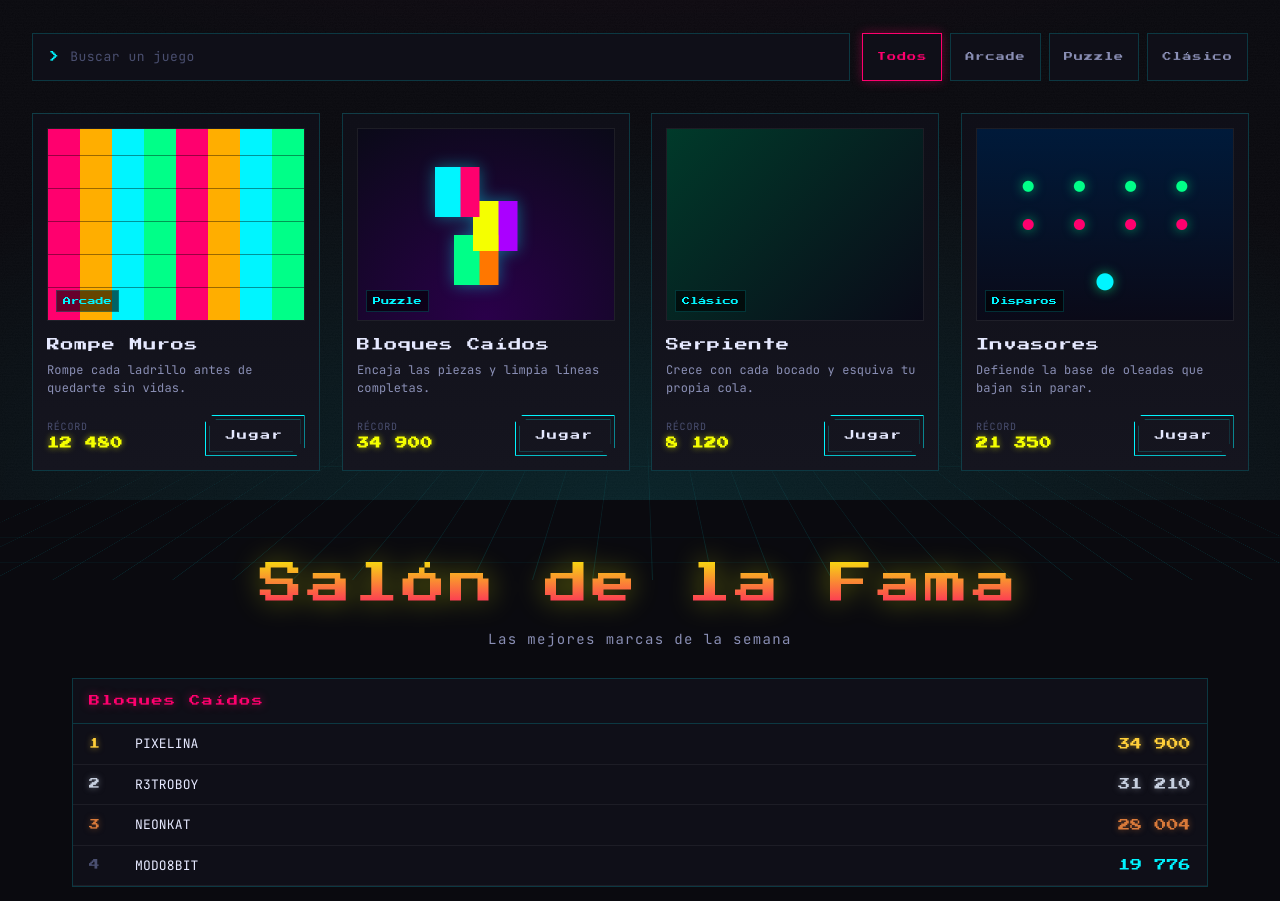
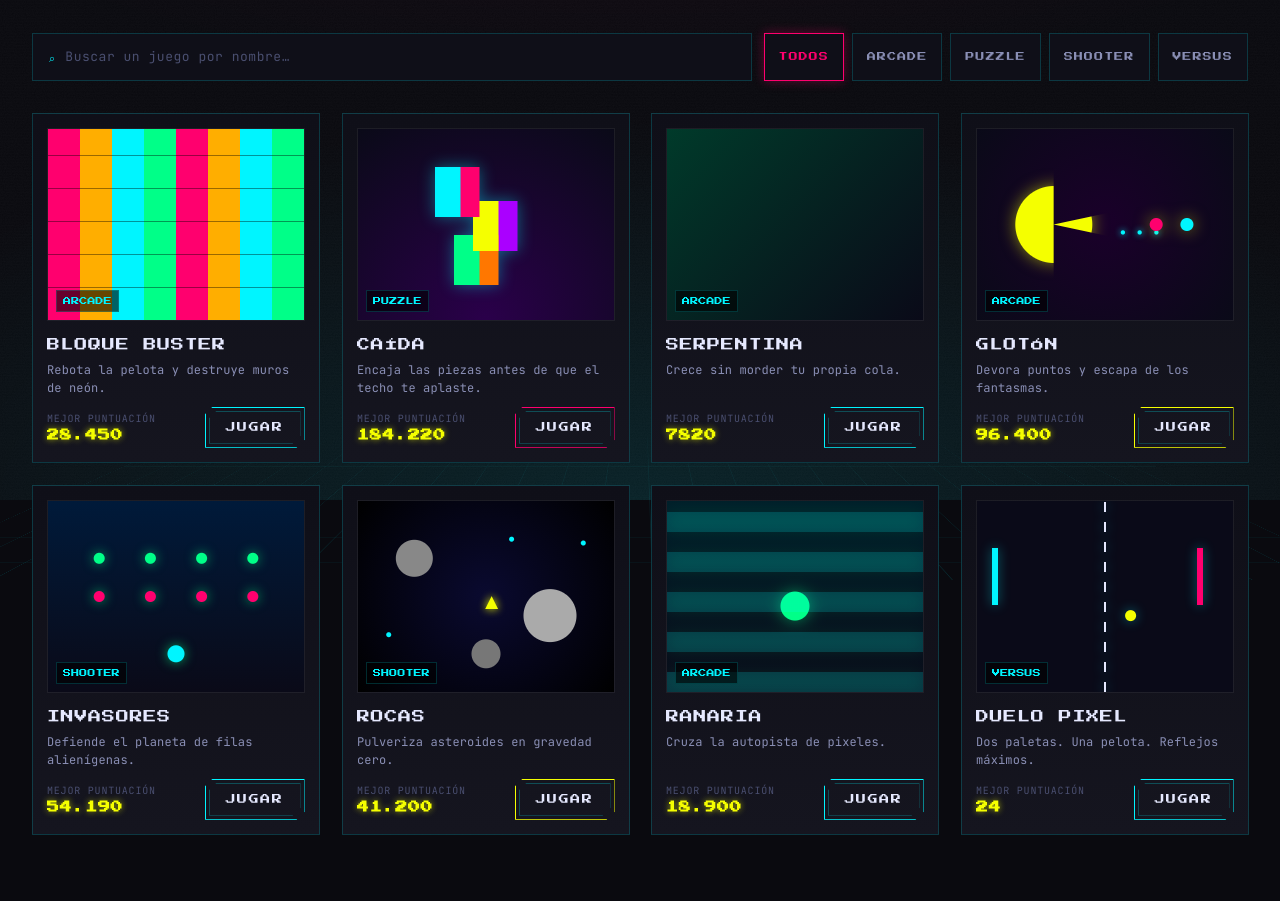
Before and after one commit to juanpabloyague/arcade-vault, a Next.js app: page / in a window 1280 px wide. Shown: the part 300-1201 px from the top of the page. Built offline with nearby package versions, Linux system fonts and the light colour scheme.

Commit message:
feat(library): port biblioteca screen with search and category filter

```diff
--- a/app/globals.css
+++ b/app/globals.css
@@ -479,6 +479,19 @@
     max-width: 1320px;
     margin: 32px auto 80px;
     padding: 0 32px;
+  }
+
+  /* Estado vacío de la biblioteca: mismos valores que el style inline de biblioteca.jsx. */
+  .av-grid .av-empty {
+    grid-column: 1 / -1;
+    padding: 80px;
+    text-align: center;
+    color: var(--ink-faint);
+  }
+  .av-empty .empty-title {
+    font-size: 14px;
+    color: var(--magenta);
+    margin-bottom: 12px;
   }
 
   .card {
--- a/app/page.tsx
+++ b/app/page.tsx
@@ -1,103 +1,6 @@
-// Placeholder home screen: a live check of the ported theme (fonts, palette,
-// CRT background, component classes). Replaced when `biblioteca.jsx` is ported.
-const GAMES = [
-  { id: "bricks", cover: "cover-bricks", cat: "Arcade", title: "Rompe Muros", desc: "Rompe cada ladrillo antes de quedarte sin vidas.", score: "12 480" },
-  { id: "tetro", cover: "cover-tetro", cat: "Puzzle", title: "Bloques Caídos", desc: "Encaja las piezas y limpia líneas completas.", score: "34 900" },
-  { id: "snake", cover: "cover-snake", cat: "Clásico", title: "Serpiente", desc: "Crece con cada bocado y esquiva tu propia cola.", score: "8 120" },
-  { id: "invaders", cover: "cover-invaders", cat: "Disparos", title: "Invasores", desc: "Defiende la base de oleadas que bajan sin parar.", score: "21 350" },
-];
+import { LibraryBrowser } from "@/components/library/LibraryBrowser";
+import { CATS, GAMES } from "@/lib/games";
 
-const SCORES = [
-  { rank: 1, player: "PIXELINA", score: "34 900" },
-  { rank: 2, player: "R3TROBOY", score: "31 210" },
-  { rank: 3, player: "NEONKAT", score: "28 004" },
-  { rank: 4, player: "MODO8BIT", score: "19 776" },
-];
-
-export default function Home() {
-  return (
-    <main className="av-main">
-      <section className="av-hero">
-        <h1>Arcade Vault</h1>
-        <p className="sub">
-          Inserta una moneda para empezar<span className="blink">_</span>
-        </p>
-      </section>
-
-      <div className="av-filters">
-        <div className="av-search">
-          <span className="ico" aria-hidden="true">
-            &gt;
-          </span>
-          <input type="search" placeholder="Buscar un juego" aria-label="Buscar un juego" />
-        </div>
-        <div className="av-chips">
-          <button type="button" className="chip active">
-            Todos
-          </button>
-          <button type="button" className="chip">
-            Arcade
-          </button>
-          <button type="button" className="chip">
-            Puzzle
-          </button>
-          <button type="button" className="chip">
-            Clásico
-          </button>
-        </div>
-      </div>
-
-      <section className="av-grid">
-        {GAMES.map((game) => (
-          <article key={game.id} className="card">
-            <div className="cover">
-              <div className={`cover-bg ${game.cover}`} />
-              <span className="label">{game.cat}</span>
-            </div>
-            <div className="meta">
-              <h2 className="title">{game.title}</h2>
-              <p className="desc">{game.desc}</p>
-            </div>
-            <div className="row">
-              <span className="score-badge">
-                Récord
-                <b>{game.score}</b>
-              </span>
-              <button type="button" className="btn">
-                Jugar
-              </button>
-            </div>
-          </article>
-        ))}
-      </section>
-
-      <section className="av-hall">
-        <header className="hall-head">
-          <h1>Salón de la Fama</h1>
-          <p>Las mejores marcas de la semana</p>
-        </header>
-        <div className="leaderboard">
-          <h3>Bloques Caídos</h3>
-          {SCORES.map((row) => (
-            <div key={row.rank} className={`lb-row top${row.rank}`}>
-              <span className="rk">{row.rank}</span>
-              <span className="pl">{row.player}</span>
-              <span className="sc">{row.score}</span>
-            </div>
-          ))}
-        </div>
-        <div className="detail-actions">
-          <button type="button" className="btn lg pulse">
-            Jugar ahora
-          </button>
-          <button type="button" className="btn lg magenta">
-            Ver ranking
-          </button>
-          <button type="button" className="btn lg ghost">
-            Cerrar sesión
-          </button>
-        </div>
-      </section>
-    </main>
-  );
+export default function LibraryPage() {
+  return <LibraryBrowser games={GAMES} cats={CATS} />;
 }
--- /dev/null
+++ b/components/library/LibraryBrowser.tsx
@@ -0,0 +1,78 @@
+"use client";
+
+// Biblioteca: hero, buscador, chips de categoría y grid filtrado.
+
+import { useMemo, useState } from "react";
+import { GameCard } from "@/components/library/GameCard";
+import type { Category, Game } from "@/lib/games";
+
+type LibraryBrowserProps = {
+  games: Game[];
+  cats: Category[];
+};
+
+export function LibraryBrowser({ games, cats }: LibraryBrowserProps) {
+  const [query, setQuery] = useState("");
+  const [cat, setCat] = useState<Category>("TODOS");
+
+  const filtered = useMemo(
+    () =>
+      games.filter(
+        (game) =>
+          (cat === "TODOS" || game.cat === cat) &&
+          game.title.toLowerCase().includes(query.toLowerCase()),
+      ),
+    [games, query, cat],
+  );
+
+  return (
+    <div className="fade-in">
+      <section className="av-hero">
+        <h1 className="flicker">ARCADE VAULT</h1>
+        <div className="sub">
+          INSERTA UNA MONEDA PARA JUGAR <span className="blink">_</span>
+        </div>
+      </section>
+
+      <div className="av-filters">
+        <div className="av-search">
+          <span className="ico" aria-hidden="true">
+            ⌕
+          </span>
+          <input
+            type="search"
+            value={query}
+            onChange={(event) => setQuery(event.target.value)}
+            placeholder="Buscar un juego por nombre…"
+            aria-label="Buscar un juego por nombre"
+          />
+        </div>
+        <div className="av-chips">
+          {cats.map((option) => (
+            <button
+              key={option}
+              type="button"
+              className={option === cat ? "chip active" : "chip"}
+              onClick={() => setCat(option)}
+              aria-pressed={option === cat}
+            >
+              {option}
+            </button>
+          ))}
+        </div>
+      </div>
+
+      <div className="av-grid">
+        {filtered.map((game) => (
+          <GameCard key={game.id} game={game} />
+        ))}
+        {filtered.length === 0 && (
+          <div className="av-empty">
+            <div className="pixel empty-title">NO HAY RESULTADOS</div>
+            <div>Intenta otra búsqueda o categoría.</div>
+          </div>
+        )}
+      </div>
+    </div>
+  );
+}
```
